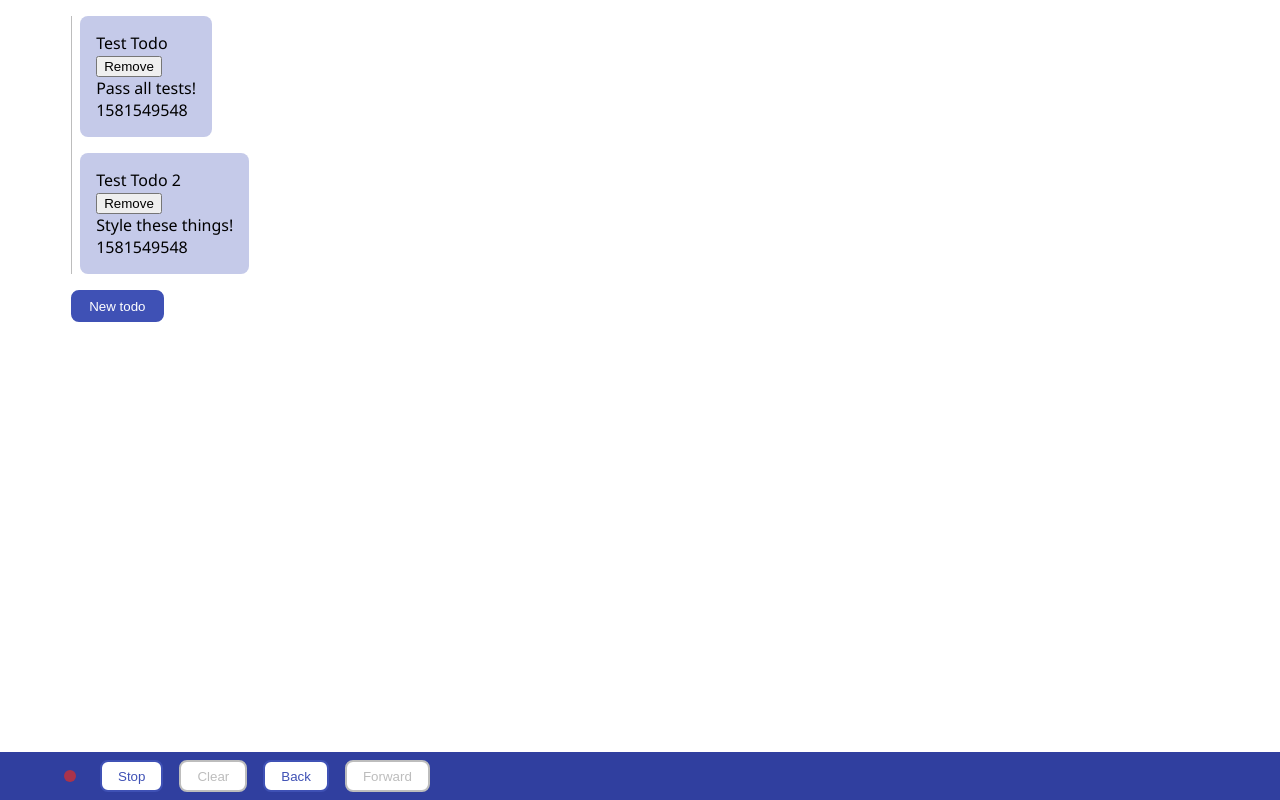
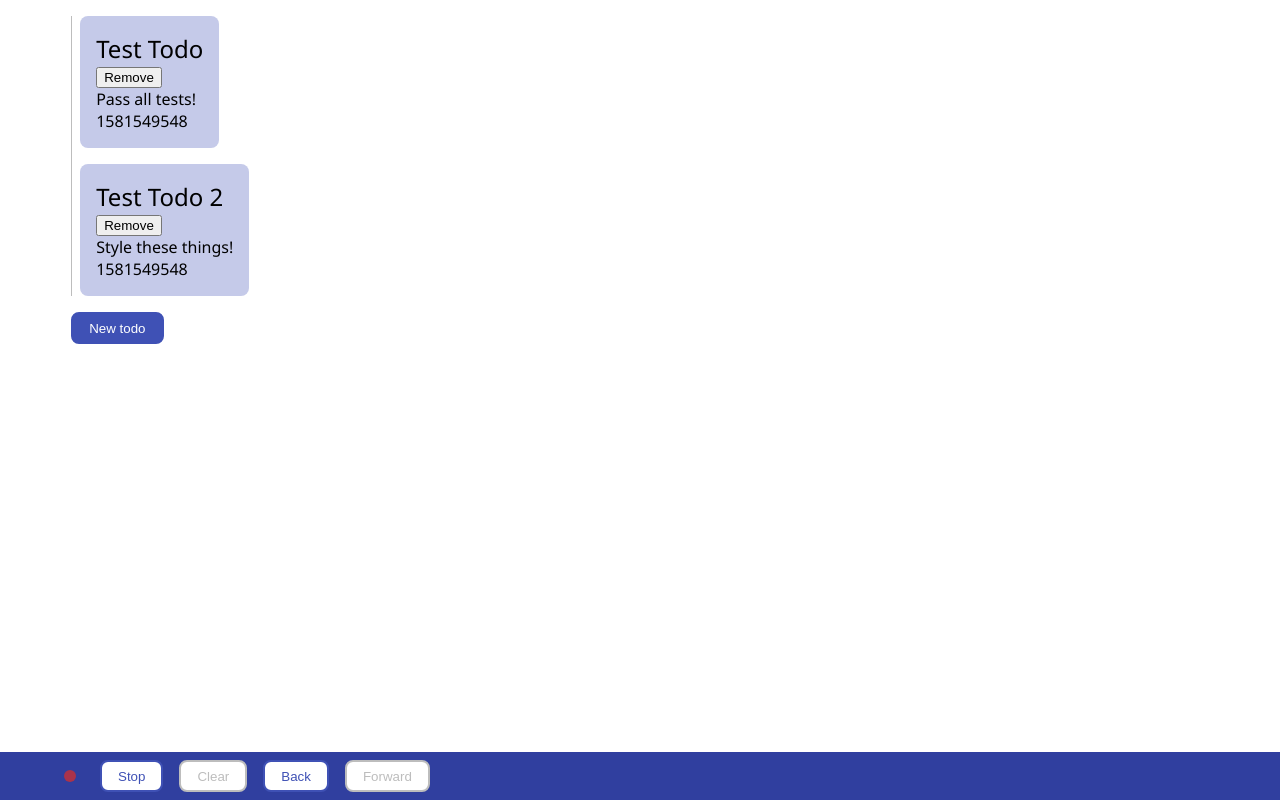
Before and after one commit to ptlm500/todo-app, a React app: page / in a window 1280 px wide. Built offline with nearby package versions, Linux system fonts and the light colour scheme.

Commit message:
Add Name component for todolistitem

```diff
--- /dev/null
+++ b/src/components/todoListItem/Name.jsx
@@ -0,0 +1,42 @@
+import React, { useState, useEffect } from 'react';
+import PropTypes from 'prop-types';
+import styled from 'styled-components';
+import InlineEditable from '../inline-editable';
+import Input from '../input';
+
+function Name(props) {
+  const {
+    className,
+    updateName
+  } = props;
+  const nameInStore = props.name;
+  const [name, setName] = useState(nameInStore);
+
+  useEffect(() => {
+    // Set name state if stored name changes
+    setName(nameInStore);
+  }, [nameInStore]);
+
+  return (
+    <InlineEditable
+      className={className}
+      value={name}
+      placeholder={' '}
+      onSubmit={updateName}
+    >
+      <Input
+        onChange={e => setName(e.target.value)}
+      />
+    </InlineEditable>
+  );
+}
+
+Name.propTypes = {
+  className: PropTypes.string.isRequired,
+  updateName: PropTypes.func.isRequired,
+  name: PropTypes.string.isRequired
+};
+
+export default styled(Name)`
+  font-size: 24px;
+`;
--- a/src/components/todoListItem/TodoListItem.jsx
+++ b/src/components/todoListItem/TodoListItem.jsx
@@ -6,6 +6,7 @@ import InlineEditable from '../inline-editable';
 import AutosizingTextarea from '../autosizingTextarea';
 import Card from '../card';
 import Input from '../input';
+import Name from './Name';
 
 export function TodoListItem(props) {
   const {
@@ -18,17 +19,11 @@ export function TodoListItem(props) {
   const descriptionInStore = props.description;
 
   const [description, setDescription] = useState(descriptionInStore);
-  const [name, setName] = useState(nameInStore);
 
   useEffect(() => {
     // Set description state if stored description changes
     setDescription(descriptionInStore);
   }, [descriptionInStore]);
-
-  useEffect(() => {
-    // Set name state if stored name changes
-    setName(nameInStore);
-  }, [nameInStore]);
 
   function remove() {
     onRemove(id);
@@ -46,15 +41,7 @@ export function TodoListItem(props) {
   return (
     <Card>
       <div>
-        <InlineEditable
-          value={name}
-          placeholder={' '}
-          onSubmit={updateName}
-        >
-          <Input
-            onChange={e => setName(e.target.value)}
-          />
-        </InlineEditable>
+        <Name name={nameInStore} updateName={updateName} />
         <button onClick={remove}>
           Remove
         </button>
```
